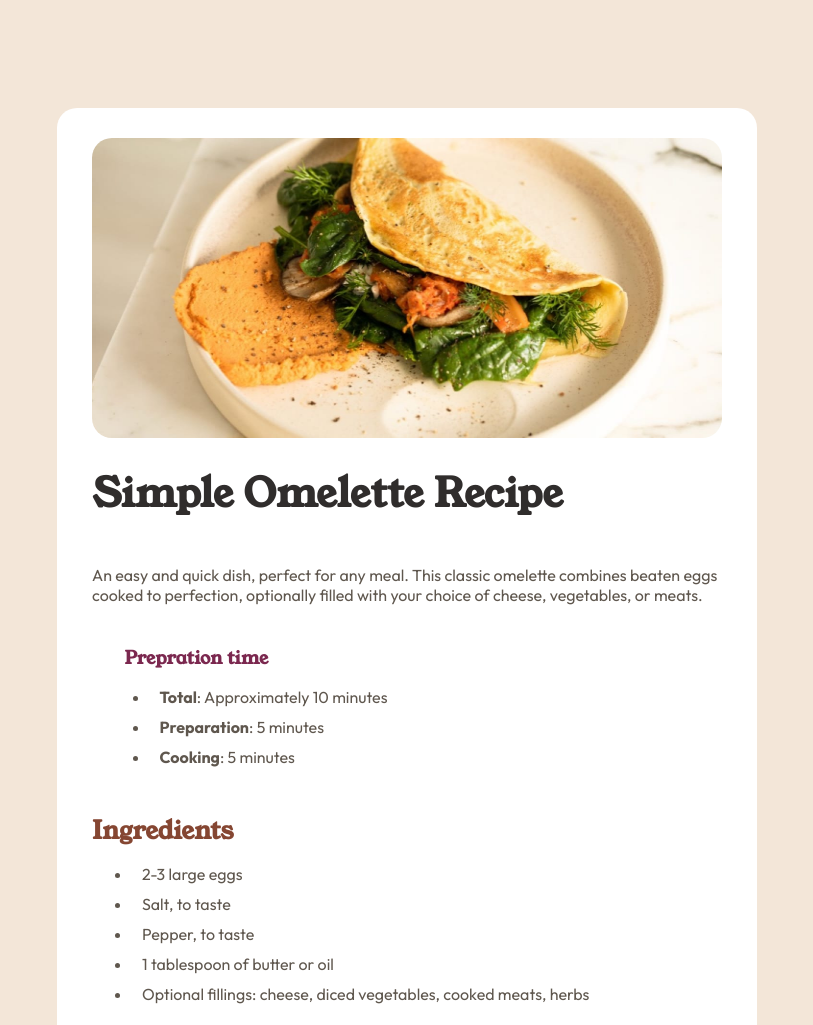
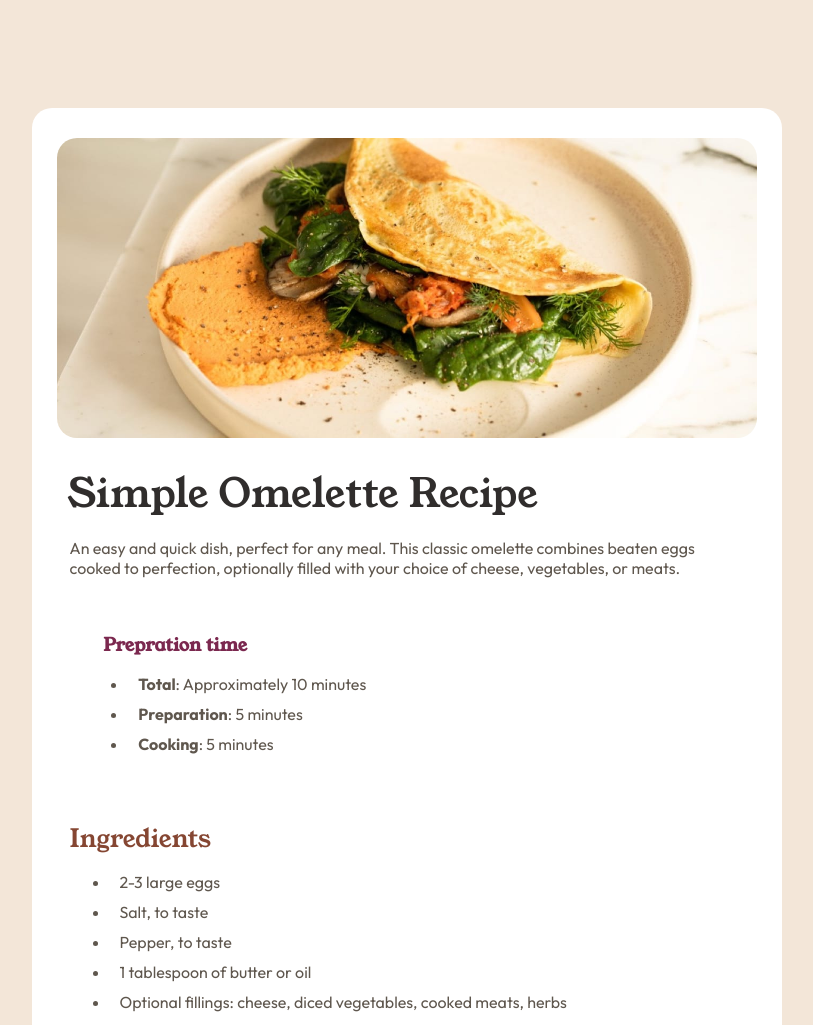
Before and after one commit to MrUnAnonymous/recipie-solution, a plain HTML site: page index.html in a window 1280 px wide. Shown: the top 1025 px of the page, without its empty margins (233-1046 px from the left). Drawn offline with Linux system fonts and the light colour scheme.

Commit message:
minor changes

```diff
--- a/index.html
+++ b/index.html
@@ -1,6 +1,6 @@
 <!DOCTYPE html>
 <html>
-  <head>
+  <head lang="en">
     <meta charset="utf-8" />
     <meta http-equiv="X-UA-Compatible" content="IE=edge" />
     <title>Recipe Page</title>
@@ -13,12 +13,10 @@
     <link rel="stylesheet" href="styles.css" />
   </head>
   <body class="body">
-    <div class="mainContainer">
+    <main class="mainContainer">
       <div class="card">
         <img src="images/image-omelette.jpeg" alt="omelette" class="image" />
-        <div class="title">
           <h1>Simple Omelette Recipe</h1>
-        </div>
         <div class="subtitle">
           <p>
             An easy and quick dish, perfect for any meal. This classic omelette
@@ -27,7 +25,7 @@
           </p>
         </div>
         <div class="prep">
-            <h4 class="heading2">Prepration time</h4>
+            <h3>Prepration time</h3>
             <ul class="list1">
                 <li><span class="subtitleHeading">Total</span class="subtitleHeading">: Approximately 10 minutes</li>
                 <li><span class="subtitleHeading">Preparation</span class="subtitleHeading">: 5 minutes</li>
@@ -35,7 +33,7 @@
             </ul>
         </div>
         <div class="content">
-            <h2 id="contentTitle">Ingredients</h2>
+            <h2>Ingredients</h2>
             <ul class="list1">
                 <li>2-3 large eggs</li>
                 <li>Salt, to taste</li>
@@ -43,7 +41,7 @@
                 <li>1 tablespoon of butter or oil</li>
                 <li>Optional fillings: cheese, diced vegetables, cooked meats, herbs</li>
             </ul>
-            <h2 id="contentTitle">Instructions</h2>
+            <h2>Instructions</h2>
             <ol class="list1">
                 <li><span class="subtitleHeading">Beat the eggs</span class="subtitleHeading">: In a bowl, beat the eggs with a pinch of salt and pepper until they are well mixed.
                     You can add a tablespoon of water or milk for a fluffier texture.</li>
@@ -55,7 +53,7 @@
                     fillings. Let it cook for another minute, then slide it onto a plate.</li>
                 <li><span class="subtitleHeading">Enjoy</span class="subtitleHeading">: Serve hot, with additional salt and pepper if needed.</li>
             </ol>
-            <h2 id="contentTitle">Nutrition</h2>
+            <h2>Nutrition</h2>
             <p class="para">The table below shows nutritional values per serving without the additional fillings.</p>
             <div class="table">
               <table>
@@ -79,6 +77,6 @@
             </div>
         </div>
       </div>
-    </div>
+    </main>
   </body>
 </html>
--- a/styles.css
+++ b/styles.css
@@ -2,12 +2,6 @@
     background-color: hsl(30, 54%, 90%);
     font-family: "Outfit", sans-serif;
     color: hsl(30, 10%, 34%);
-}
-
-.title, #contentTitle, .heading2 {
-    font-family: "Young Serif", serif;
-    color: hsl(14, 45%, 36%);
-    margin-bottom: 10px;
 }
 
 .mainContainer{
@@ -24,7 +18,7 @@
     flex-direction: column;
     align-items: center;
     justify-content: center;
-    width: 700px;
+    width: 750px;
     height: auto;
     border-radius: 20px;
     background-color: hsl(0, 0%, 100%);
@@ -32,16 +26,21 @@
 
 .image{
     border-radius: 20px;
-    width: 630px;
+    width: 700px;
     height: 300px;
     margin-top: 30px;
 }
 
-.title {
-    font-size: 20px;
-    width: 90%;
+h1 {
+    font-family: "Young Serif", serif;
+    color: hsl(14, 45%, 36%);
+    margin-bottom: 10px;
+    font-weight: 400;
+    font-size: 40px;
+    width: 100%;
     color: hsl(24, 5%, 18%);
     margin-bottom: 0;
+    padding-left: 70px;
 }
 
 .prep{
@@ -49,7 +48,9 @@
     width: 85%;
 }
 
-.heading2 {
+h3 {
+    font-family: "Young Serif", serif;
+    margin-bottom: 10px;
     font-size: 18px;
     padding-left: 15px;
     color: hsl(332, 51%, 32%);
@@ -58,6 +59,7 @@
 .subtitle {
     width: 90%;
     font-size: 16px;
+    padding-bottom: 20px;
 }
 
 .content{
@@ -70,8 +72,13 @@
     font-size: 16px;
 }
 
-#contentTitle{
+h2 {
+    font-family: "Young Serif", serif;
+    color: hsl(14, 45%, 36%);
+    margin-bottom: 10px;
     font-size: 25px;
+    font-weight: 400;
+    padding-top: 20px;
 }
 
 .list1 {
```
